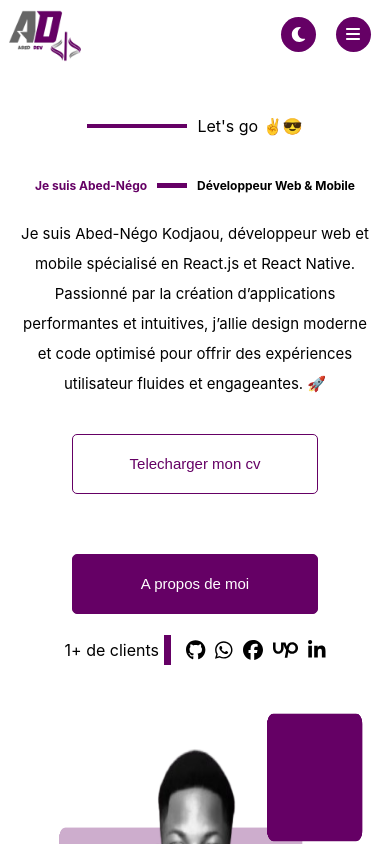
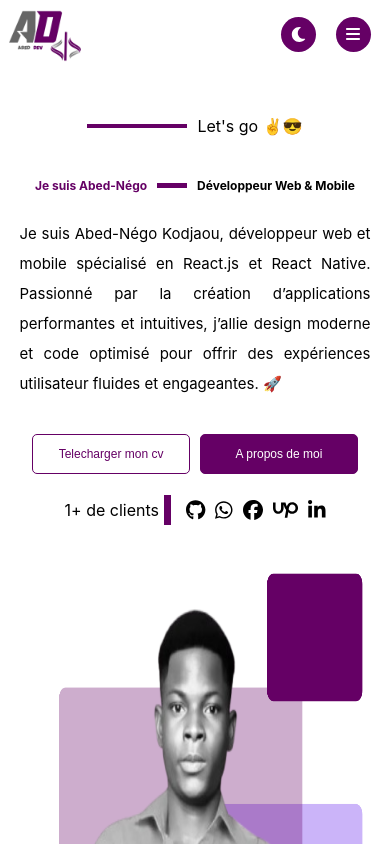
Before and after one commit to kodjaouabed/AbedDev, a React (Create React App) app in the folder front-end/: page / in a window 390 px wide. Shown: the top 844 px of the page. Built offline with nearby package versions, Linux system fonts and the light colour scheme; no server answers.

Commit message:
trybddbd

```diff
--- a/front-end/src/script/acceuil.css
+++ b/front-end/src/script/acceuil.css
@@ -241,7 +241,7 @@ section .container_info  .conteneur_button button a{
         justify-content: center;
     }
     section .container_info .presentation{
-        text-align: center;
+        text-align: justify;
     }
 
     section .container_info  .conteneur_button button{
@@ -285,7 +285,15 @@ section .container_info  .conteneur_button button a{
         justify-content: center;
     }
     section .container_info  .conteneur_button button{
-        width: 70%;
+        width: 45%;
+        height: 40px;
+    }
+    section .container_info  .conteneur_button .downloadcv{
+        font-size: 12px;
+    }
+
+    section .container_info  .conteneur_button .lienapropos{
+         font-size: 12px;
     }
 
 }
```
